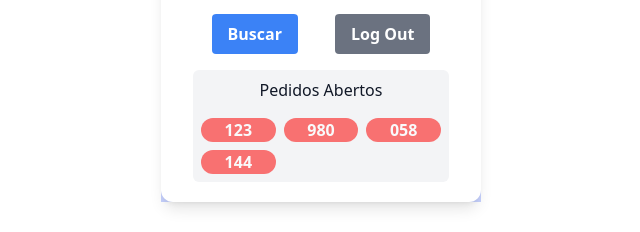
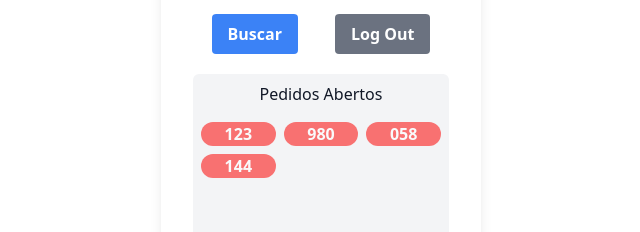
Before and after one commit to joao-arce/mobile-creative-festa, a Next.js app: page / in a window 1280 px wide. Shown: the part 240-472 px from the top of the page, without its empty margins (319-959 px from the left). Built offline with nearby package versions, Linux system fonts and the light colour scheme.

Commit message:
Update initial page

```diff
--- a/pages/comanda.tsx
+++ b/pages/comanda.tsx
@@ -44,7 +44,7 @@ const Comanda = () => {
 
   const buildOpenOrder = () => {
     return (
-      <div className="p-2 w-full bg-gray-100 rounded-md ">
+      <div className="p-2 my-1 h-screen w-full bg-gray-100 rounded-md ">
         <div>
           <h2 className="text-gray-900 title-font font-medium text-center mb-4">
             Pedidos Abertos
--- a/pages/index.tsx
+++ b/pages/index.tsx
@@ -2,11 +2,11 @@ import type { NextPage } from 'next';
 import Head from 'next/head';
 import styles from '../styles/Home.module.css';
 import Comanda from './comanda';
+import Rascunho from './rascunho';
 
 const Home: NextPage = () => {
   return (
-    // <div className={styles.container}>
-    <div>
+    <div className={styles.container}>
       <Head>
         <title>Creative Festa</title>
         <meta name="description" content="Generated by create next app" />
@@ -14,6 +14,7 @@ const Home: NextPage = () => {
       </Head>
       <main className={styles.main}>
         <Comanda />
+        {/* <Rascunho /> */}
       </main>
     </div>
   );
```
